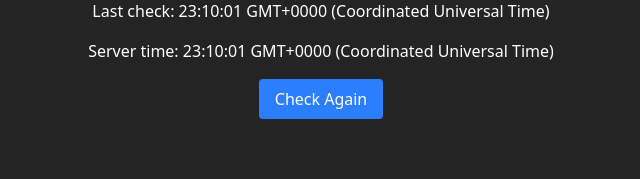
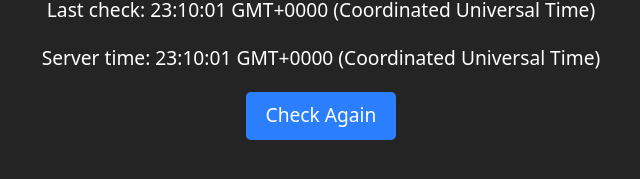
Before and after one commit to ThomasWhittington/Clocktower, a React (Vite) app in the folder Clocktower-UI/: page / in a window 1280 px wide. Shown: the part 385-564 px from the top of the page, without its empty margins (319-959 px from the left). Built offline with nearby package versions, Linux system fonts and the light colour scheme; no server answers.

Commit message:
Increased base fontsize and added role colours

```diff
--- a/Clocktower-UI/src/index.css
+++ b/Clocktower-UI/src/index.css
@@ -5,6 +5,8 @@
     @apply font-sans leading-normal font-normal;
     @apply scheme-dark bg-[#242424];
     @apply antialiased;
+
+    font-size: 1.2rem;
 }
 
 .unstyled-button {
@@ -52,4 +54,11 @@
     --color-discord-warning: #c6383d;
     --color-discord-icon: #76777e;
     --color-forestgreen: #4d8e53;
+
+    --color-fabled: #ffe91f;
+    --color-townsfolk: #1f65ff;
+    --color-outsider: #46d5ff;
+    --color-minion: #ff6900;
+    --color-demon: #ce0100;
+    --color-traveler: #cc04ff;
 }
```
